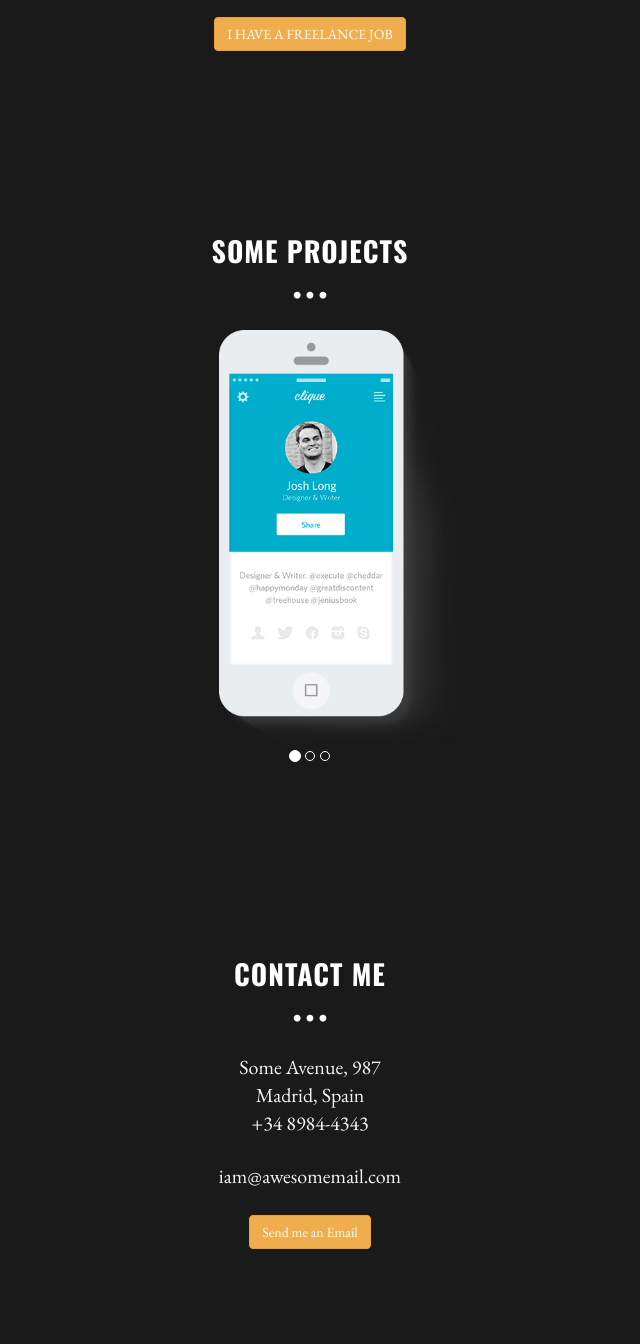
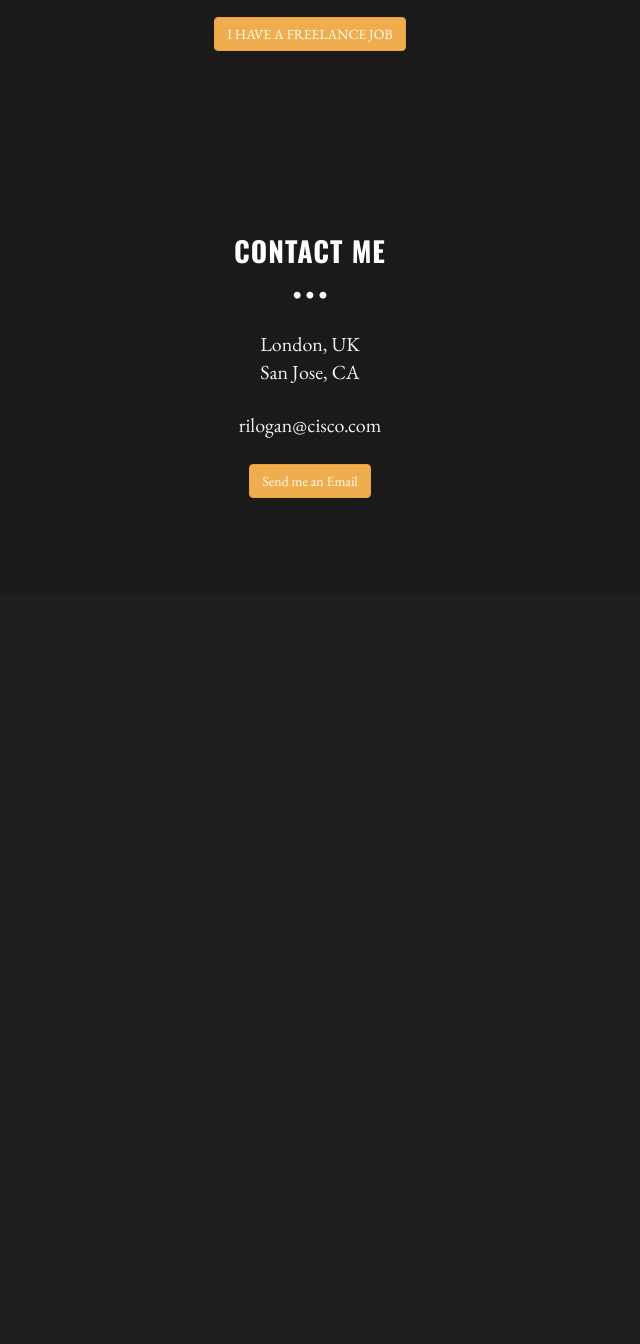
Before and after one commit to RichLogan/richlogan-personal, a Flask app: page / in a window 1280 px wide. Shown: the part 1125-2469 px from the top of the page, without its empty margins (330-970 px from the left). After the commit the page ends 1623 px from the top, so only its background shows below. Run offline with Flask 2, Linux system fonts and the light colour scheme; some libraries are stand-ins or nearby versions.

Commit message:
Layout changes

```diff
--- a/templates/index.html
+++ b/templates/index.html
@@ -33,7 +33,7 @@
 		<!-- Menu -->
 		<nav class="menu" id="theMenu">
 			<div class="menu-wrap">
-				<h1 class="logo"><a href="index.html#home">Minimal</a></h1>
+				<h1 class="logo"><a href="index.html">Minimal</a></h1>
 				<i class="icon-remove menu-close"></i>
 				<a href="#home" class="smoothScroll">Home</a>
 				<a href="#about" class="smoothScroll">About</a>
@@ -89,7 +89,7 @@
 			</div><!-- /container -->
 		</div><!-- /f -->
 
-		<!-- ========== CAROUSEL SECTION ========== -->
+		<!-- ========== CAROUSEL SECTION ==========
 		<section id="portfolio" name="portfolio"></section>
 		<div id="f">
 			<div class="container">
@@ -99,7 +99,7 @@
 
 					<div class="col-lg-6 col-lg-offset-3">
 						<div id="carousel-example-generic" class="carousel slide" data-ride="carousel">
-							<!-- Wrapper for slides -->
+							<!-- Wrapper for slides
 							<div class="carousel-inner">
 								<div class="item active centered">
 									<img class="img-responsive" src="/static//img/c1.png" alt="">
@@ -119,9 +119,9 @@
 							    <li data-target="#carousel-example-generic" data-slide-to="2"></li>
 							</ol>
 						</div>
-					</div><!-- col-lg-8 -->
-				</div><!-- row -->
-			</div><!-- container -->
+					</div><!-- col-lg-8
+				</div><!-- row
+			</div><!-- container
 		</div>	<!-- f -->
 
 		<!-- ========== CONTACT SECTION ========== -->
@@ -131,10 +131,9 @@
 				<div class="row">
 					<h3>CONTACT ME</h3>
 					<p class="centered"><i class="icon icon-circle"></i><i class="icon icon-circle"></i><i class="icon icon-circle"></i></p>
-
 					<div class="col-lg-6 col-lg-offset-3">
-						<p>Some Avenue, 987<br/>Madrid, Spain<br/>+34 8984-4343</p>
-						<p>iam@awesomemail.com</p>
+						<p>London, UK<br/>San Jose, CA</p>
+						<p>rilogan@cisco.com</p>
 						<p><button type="button" class="btn btn-warning">Send me an Email</button></p>
 					</div>
 				</div>
```
